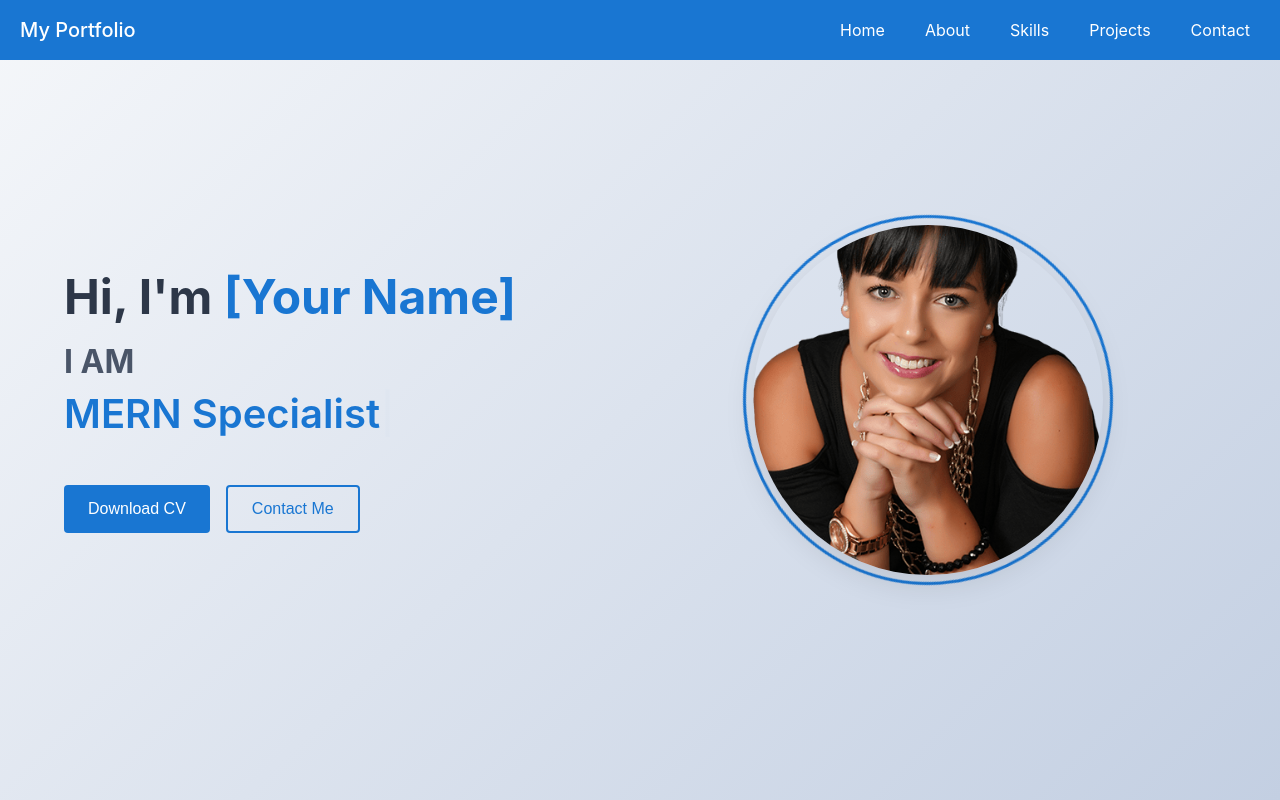
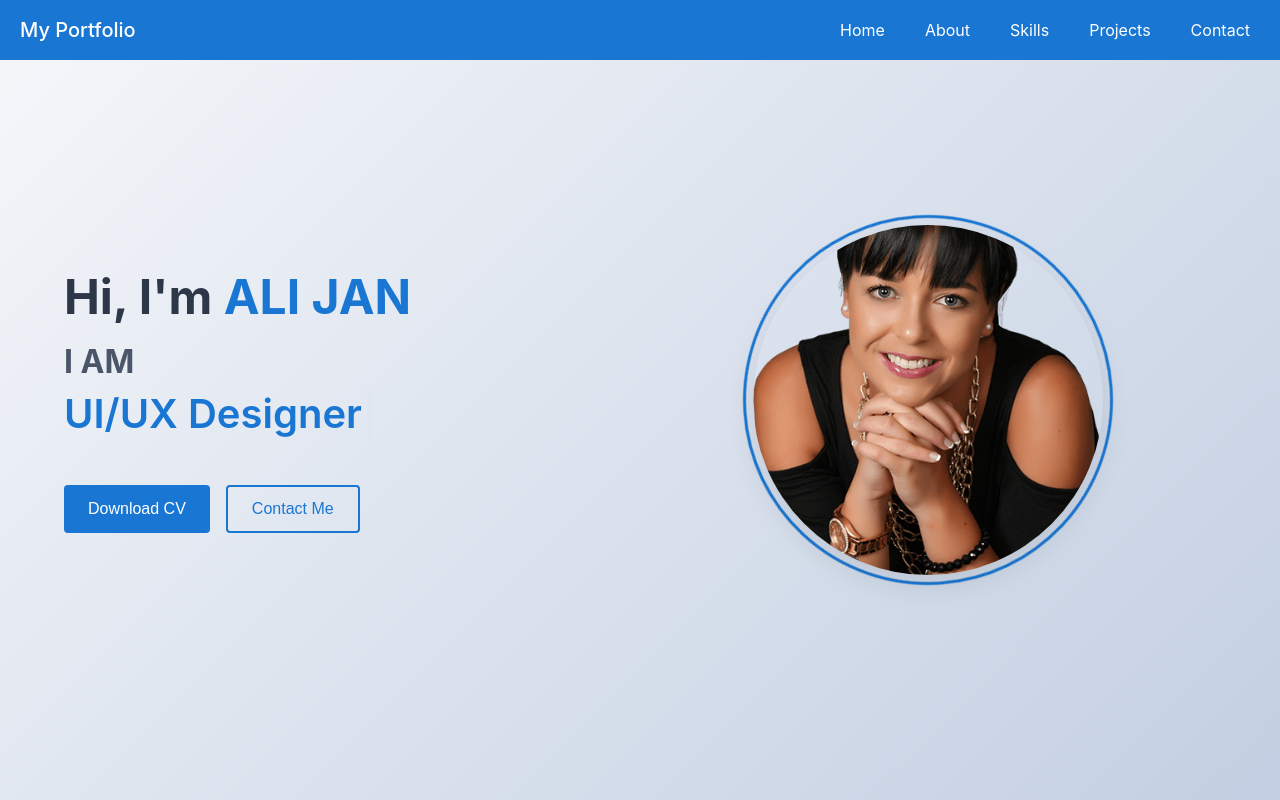
Before and after one commit to alijandeveloper/My-Portfolio-Website, a React (Create React App) app in the folder frontend/: page / in a window 1280 px wide. Shown: the top 800 px of the page. Built offline with nearby package versions, Linux system fonts and the light colour scheme.

Commit message:
UPDATED HERO

```diff
--- a/frontend/src/components/HeroSection/HeroSection.js
+++ b/frontend/src/components/HeroSection/HeroSection.js
@@ -8,10 +8,11 @@ const HeroSection = () => {
   const [isDeleting, setIsDeleting] = useState(false);
 
   const skills = [
-    "Full Stack Developer",
+    "Website Developer",
+    "UI/UX Designer",
     "MERN Specialist",
-    "UI/UX Designer",
-    "Problem Solver"
+    "Photo/Video Editor",
+    "Front End Designer"
   ];
 
   useEffect(() => {
@@ -43,7 +44,7 @@ const HeroSection = () => {
     <section id="home" className="hero-section">
       <div className="hero-content">
         <div className="text-content">
-          <h1 className="name-title">Hi, I'm <span className="highlight">[Your Name]</span></h1>
+          <h1 className="name-title">Hi, I'm <span className="highlight">ALI JAN</span></h1>
           <h2 className="static-text">I AM</h2>
           <h2 className="animated-text">
             {displayText}
```
